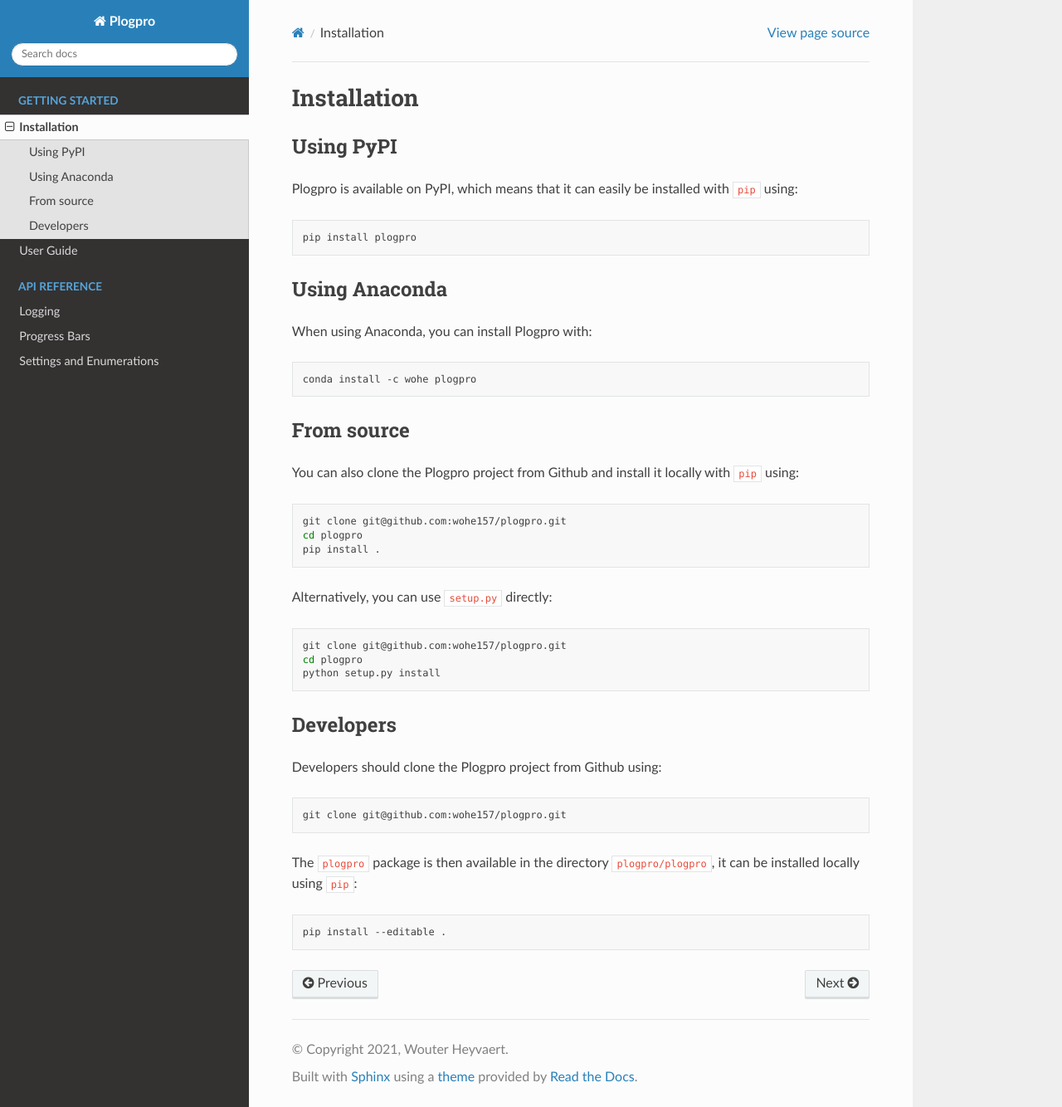
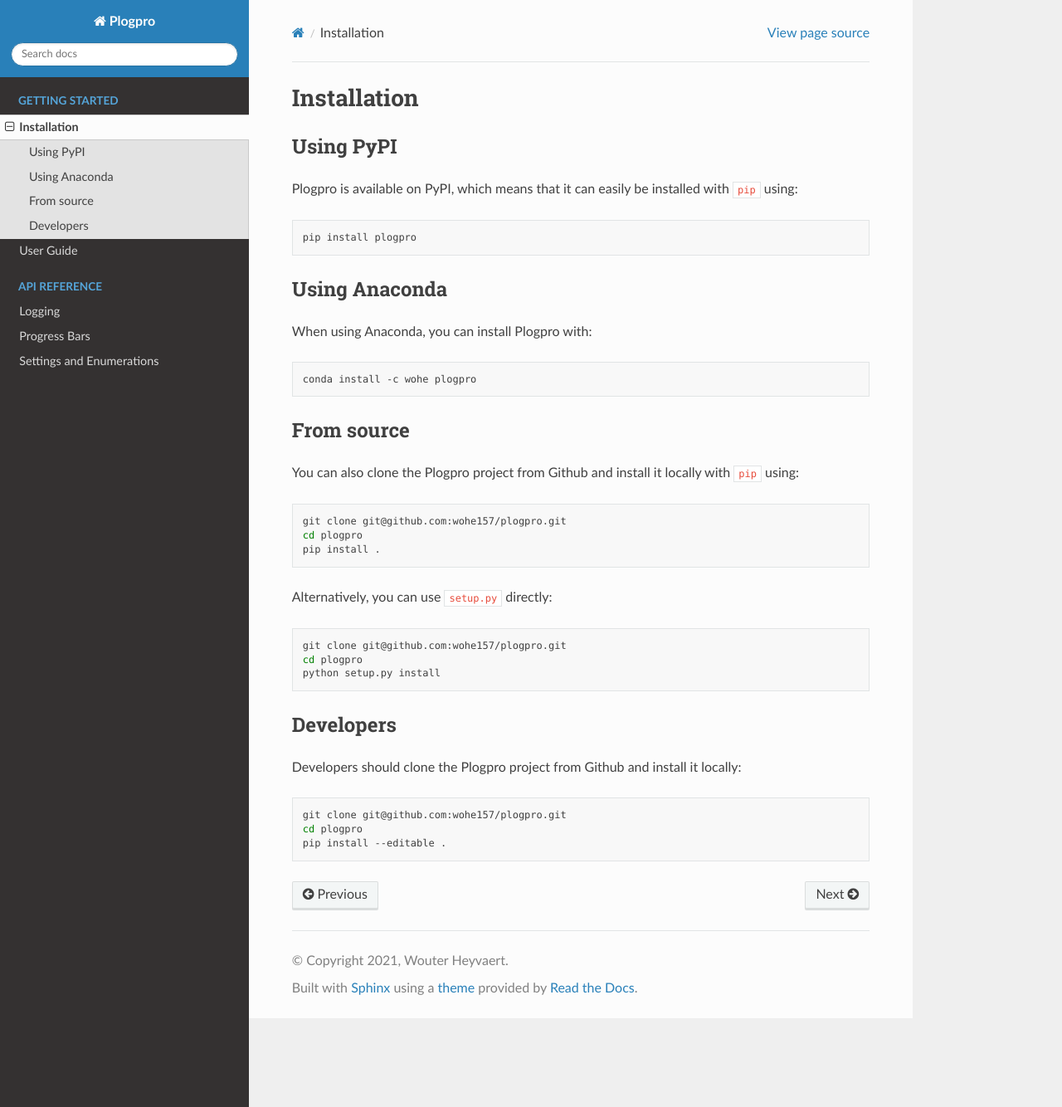
Before and after one commit to wohe157/plogpro, a Sphinx documentation site: the page built from docs/source/installation.rst, in a window 1280 px wide and 1334 px high. Shown: the whole window at 83% size. Built offline with Sphinx 7.4.7 and the Read the Docs theme 2.0.0, drawn with Linux system fonts in a browser that asks for light colours.

Commit message:
Improved developers installation instructions

```diff
--- a/docs/source/installation.rst
+++ b/docs/source/installation.rst
@@ -40,11 +40,8 @@
 Developers
 ----------
 
-Developers should clone the Plogpro project from Github using::
+Developers should clone the Plogpro project from Github and install it locally::
 
     git clone git@github.com:wohe157/plogpro.git
-
-The ``plogpro`` package is then available in the directory ``plogpro/plogpro``,
-it can be installed locally using ``pip``::
-
+    cd plogpro
     pip install --editable .
```
